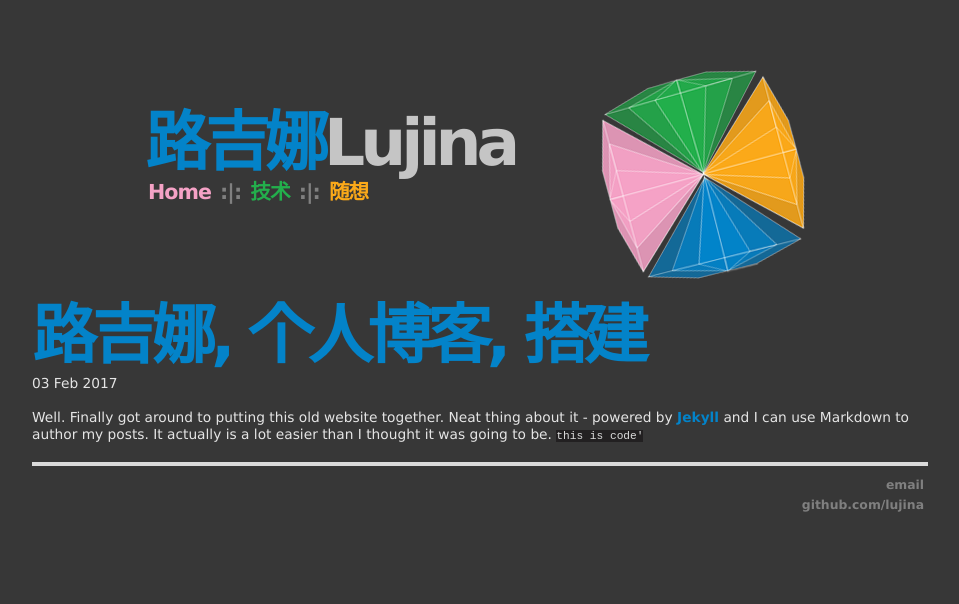
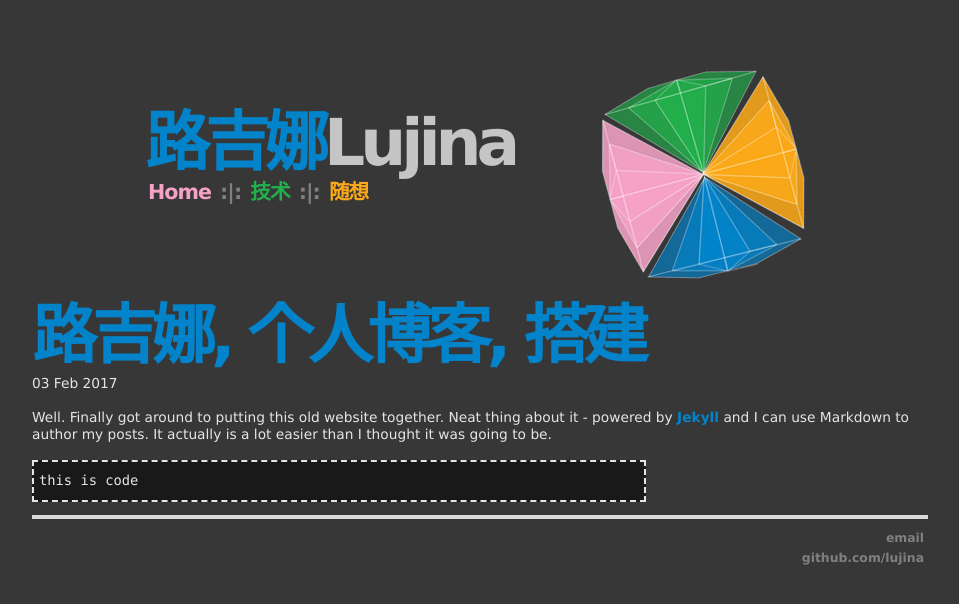
Before and after one commit to lujina/lujina.github.io, a Jekyll site: the page built from blog/_posts/2017-02-03-lujina-site-launched.md, in a window 1280 px wide. Shown: the top 604 px of the page, without its empty margins (160-1119 px from the left). Built offline with Jekyll 4.4.1, drawn with Linux system fonts in a browser that asks for light colours.

```diff
--- a/blog/_posts/2017-02-03-lujina-site-launched.md
+++ b/blog/_posts/2017-02-03-lujina-site-launched.md
@@ -5,4 +5,4 @@ date: 2017-02-03
 ---
 
 Well. Finally got around to putting this old website together. Neat thing about it - powered by [Jekyll](http://jekyllrb.com) and I can use Markdown to author my posts. It actually is a lot easier than I thought it was going to be.
-<code>this is code'</code>
+  <pre>this is code</pre>
```
